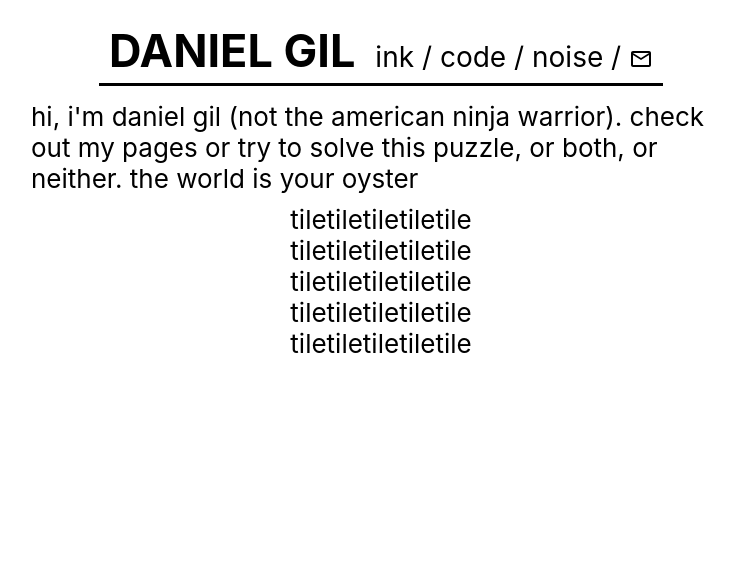
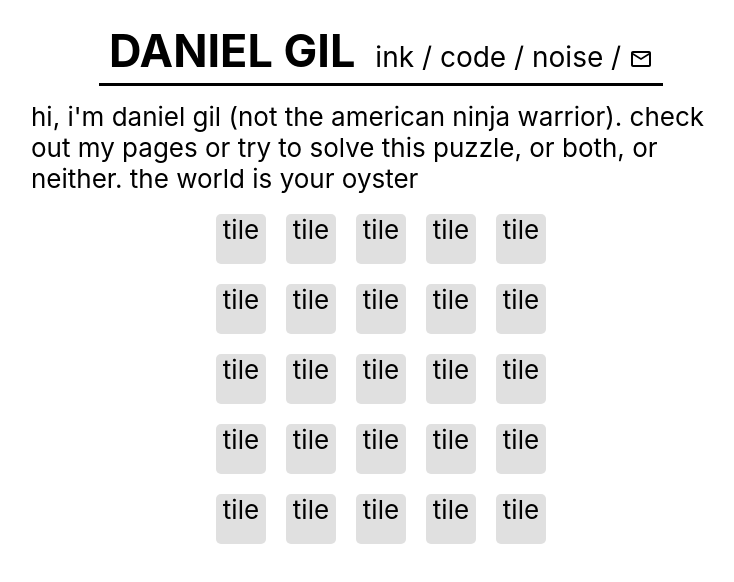
Before and after one commit to dpgil/personal-website, a React (Create React App) app: page / in a window 1280 px wide. Shown: the top 582 px of the page, without its empty margins (259-993 px from the left). Built offline with nearby package versions, Linux system fonts and the light colour scheme.

Commit message:
Basic tiles

```diff
--- /dev/null
+++ b/src/App.css
@@ -0,0 +1,3 @@
+.gameTile {
+  transition: all 0.4s ease-in-out;
+}
--- a/src/App.tsx
+++ b/src/App.tsx
@@ -2,6 +2,7 @@ import React from "react";
 import { makeStyles } from "@material-ui/core/styles";
 import { AppBody, AppHeader } from "./view";
 import { HashRouter as Router } from "react-router-dom";
+import "./App.css";
 
 const useStyles = makeStyles({
   root: {
--- a/src/pages/landing/LandingPage.tsx
+++ b/src/pages/landing/LandingPage.tsx
@@ -46,12 +46,36 @@ const GameBoard: React.FC<GameBoardProps> = props => {
       row.push(<GameTile />);
     }
 
-    elements.push(<div>{row}</div>);
+    elements.push(
+      <div style={{ marginLeft: -10, marginRight: -10 }}>{row}</div>
+    );
   }
 
   return <div>{elements}</div>;
 };
 
+const getTileStyle = (rotate: number): React.CSSProperties => {
+  return {
+    display: "inline-block",
+    margin: 10,
+    width: 50,
+    height: 50,
+    backgroundColor: "#e0e0e0",
+    borderRadius: 5,
+    transform: `rotate(${rotate}deg)`
+  };
+};
+
 const GameTile: React.FC = () => {
-  return <div style={{ display: "inline-block" }}>tile</div>;
+  const [rotate, setRotate] = React.useState<number>(0);
+
+  const onClick = () => {
+    setRotate(r => r + 45);
+  };
+
+  return (
+    <div className="gameTile" onClick={onClick} style={getTileStyle(rotate)}>
+      tile
+    </div>
+  );
 };
```
